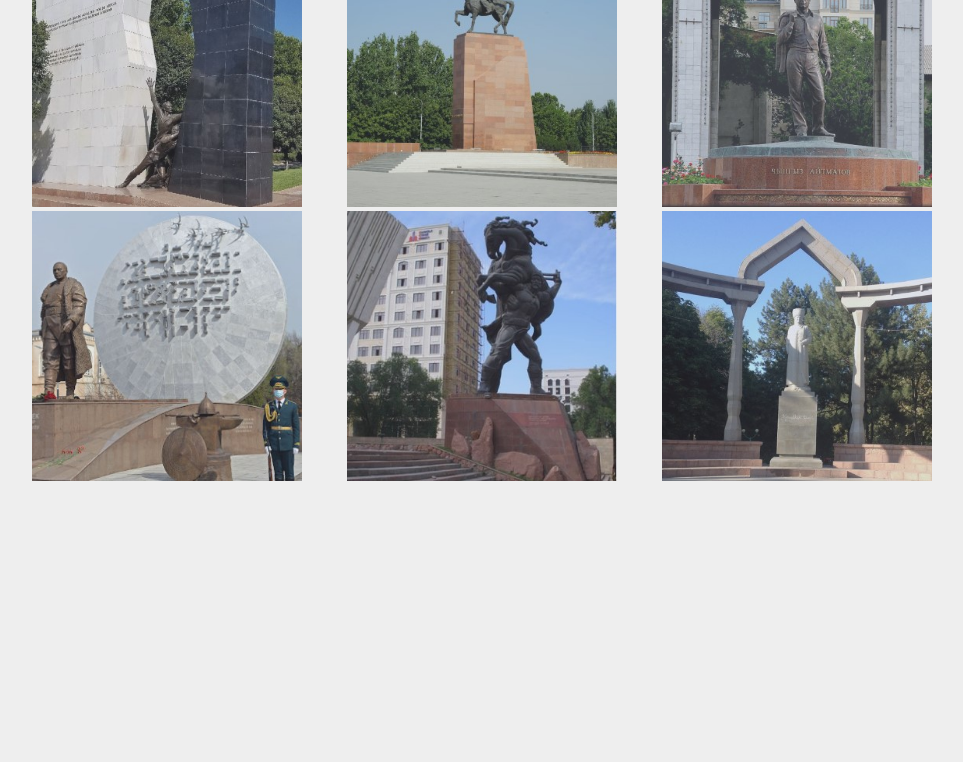
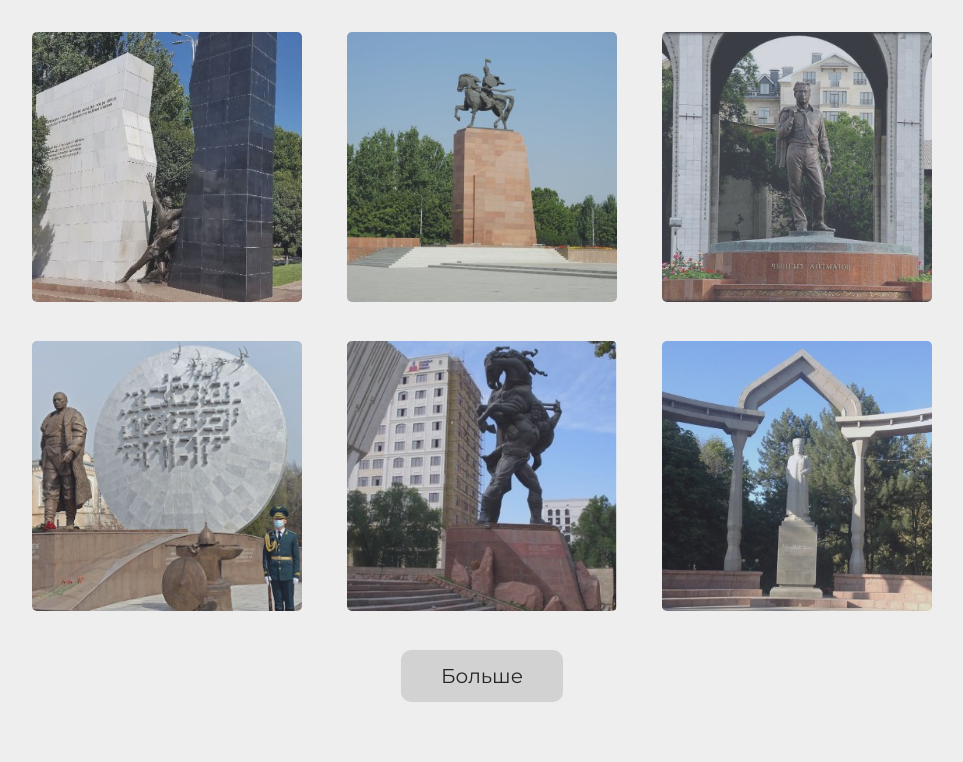
Before and after one commit to ErmekZhumagulov/course-project, a plain HTML site: page index.html in a window 1280 px wide. Shown: the part 785-1547 px from the top of the page, without its empty margins (158-1121 px from the left). Before the commit the page ends 1270 px from the top, so only its background shows below. Drawn offline with Linux system fonts and the light colour scheme.

Commit message:
adding btn more and postcards adjustment

```diff
--- a/index.html
+++ b/index.html
@@ -86,6 +86,9 @@
                     </div>
                 </div>
             </div>
+            <div class="btn12">
+                <a href="#" class="btn2 btn--change2">Больше</a>
+            </div>
         </div>
     </section>
     <footer class="footer">
--- a/style.css
+++ b/style.css
@@ -123,10 +123,11 @@ nav {
 }
 
 .main-text-2 {
-    margin-top: 0px;
+    margin-top: 60px;
     font-size: 44px;
     color: 3c3c3c;
-    margin-bottom: 0px;
+    margin-bottom: 35px;
+
 }
 
 .all-cards {
@@ -138,3 +139,76 @@ nav {
 .card-1 .card-2 .card-3 .card-4 .card-5 .card-6 {
     display: block;
 }
+
+.card-1 {
+    margin-bottom: 35px;
+}
+
+.card-2 {
+    margin-bottom: 35px;
+}
+
+.card-3 {
+    margin-bottom: 35px;
+}
+
+.card-4 {
+    margin-bottom: 35px;
+}
+
+.card-5 {
+    margin-bottom: 35px;
+}
+
+.card-6 {
+    margin-bottom: 35px;
+}
+
+.image-card-1 img {
+    border-radius: 5px;
+}
+
+.image-card-2 img {
+    border-radius: 5px;
+}
+
+.image-card-3 img {
+    border-radius: 5px;
+}
+
+.image-card-4 img {
+    border-radius: 5px;
+}
+
+.image-card-5 img {
+    border-radius: 5px;
+}
+
+.image-card-6 img {
+    border-radius: 5px;
+}
+
+.btn2 {
+    display: inline-block;
+    text-align: center;
+    padding: 14px 40px;
+    border-radius: 10px;
+    position: relative;
+    left: 50%;
+    transform: translate(-50%, 0);
+    transition: background .1s linear;
+    font-size: 20px;
+    color: #252525;
+}
+
+.btn--change2 {
+    background-color: #0000001E;
+}
+
+.btn--change2:hover {
+    background-color: #0000003C;
+}
+
+.btn12 {
+    padding-bottom: 60px;
+}
```
